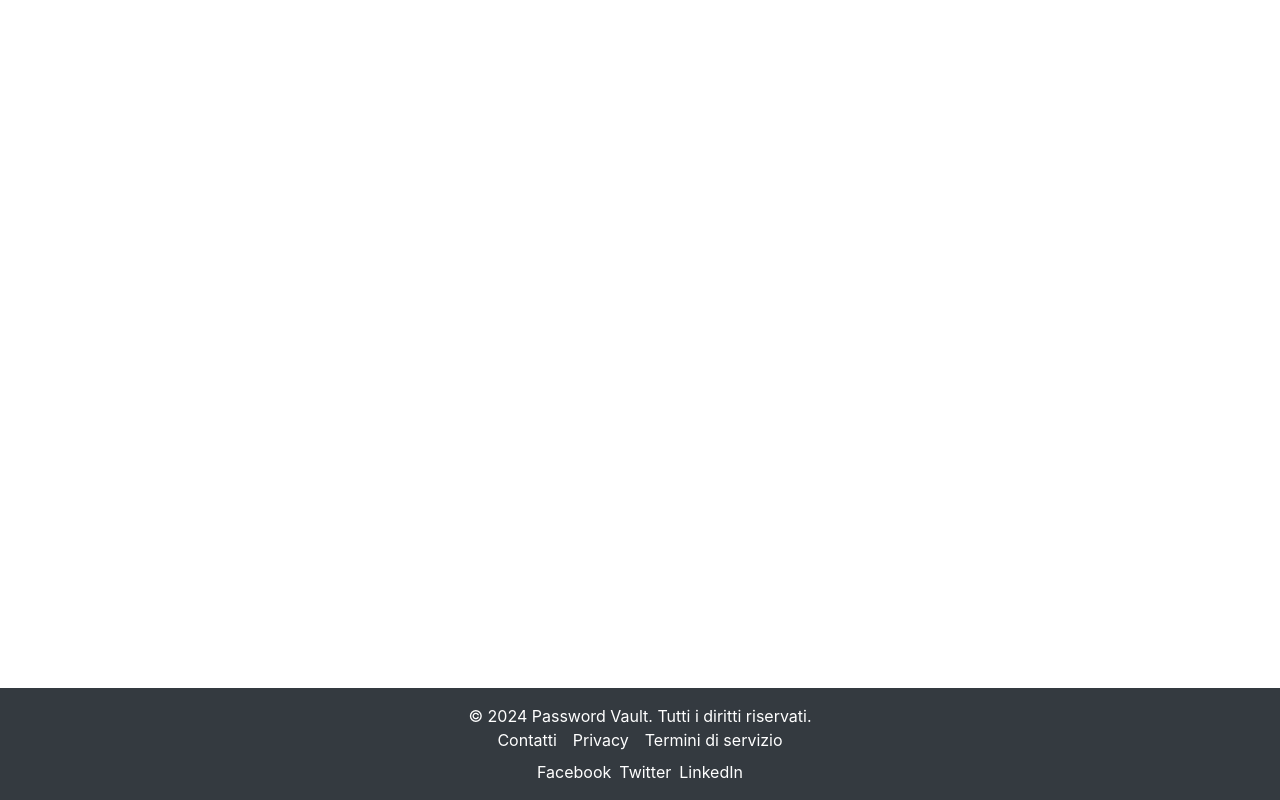
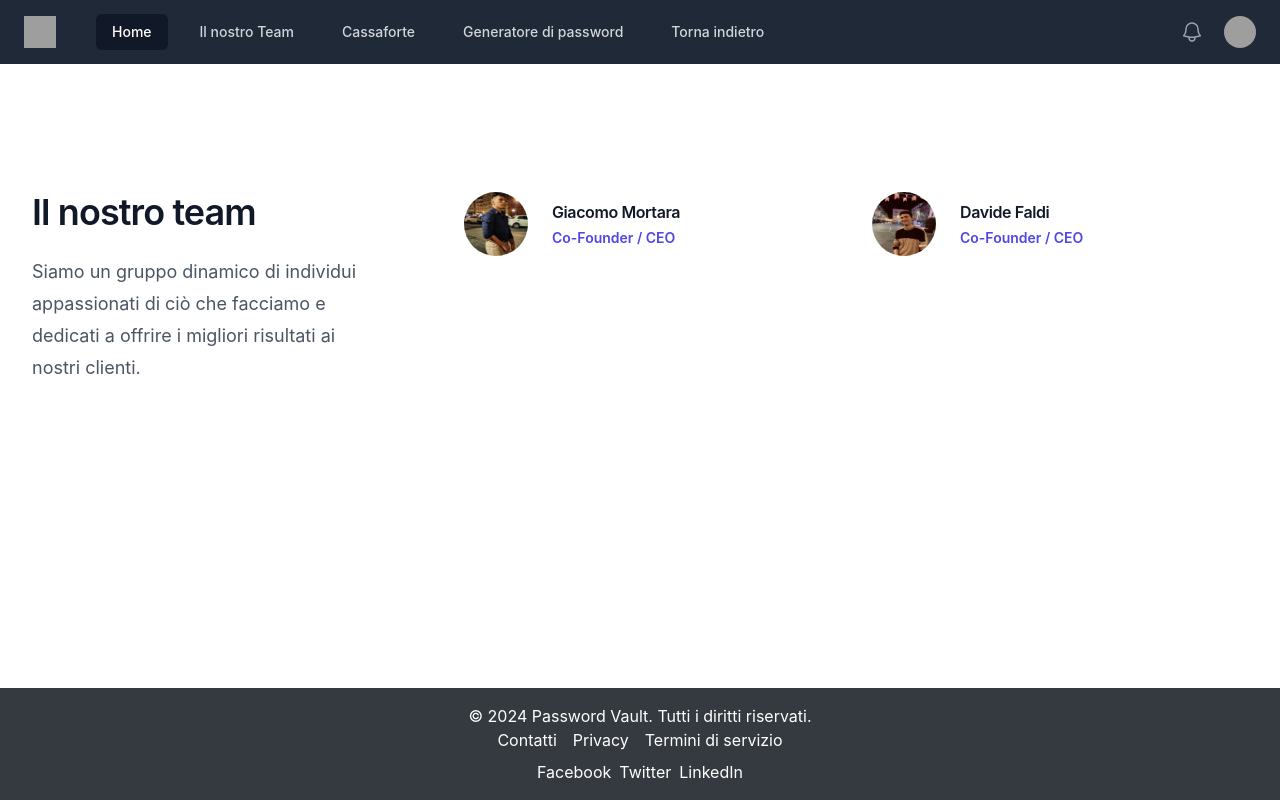
Before and after one commit to daveFprogrammer/passwordvault, a React (Create React App) app in the folder frontend/: page /team in a window 1280 px wide. Built offline with nearby package versions, Linux system fonts and the light colour scheme; grey boxes are pictures that could not be loaded.

Commit message:
create new header page

```diff
--- a/frontend/src/App.jsx
+++ b/frontend/src/App.jsx
@@ -4,16 +4,20 @@ import { BrowserRouter as Router, Route, Routes } from 'react-router-dom';
 import HomePage from './components/HomePage';
 import StartPage from './components/StartPage';
 import PasswordGenerator from './components/PasswordGenerator';
-import Footer from './components/Footer'; // Assicurati di avere un componente Footer
+import Footer from './components/Footer';
 import SignupPage from './components/SignupPage';
 import VaultPage from './components/VaultPage';
 import Login from './components/Login';
 import PasswordList from './components/PasswordList';
+import NotFoundPage from './components/NotFoundPage';
+import HeaderPage from './components/HeaderPage';
+import IlNostroTeam from './components/IlNostroTeam';
 
 const App = () => {
   return (
     <Router>
-      <div id="app" >
+      <div id="app">
+        <HeaderPage /> {/* Header visualizzato su ogni pagina */}
         <Routes>
           <Route path="/" element={<HomePage />} />
           <Route path="/start" element={<StartPage />} />
@@ -21,9 +25,10 @@ const App = () => {
           <Route path="/login" element={<Login />} />
           <Route path="/signup" element={<SignupPage />} />
           <Route path="/vault" element={<VaultPage />} />
+          <Route path="/team" element={<IlNostroTeam />} />
           <Route path="/list" element={<PasswordList />} />
+          <Route path="*" element={<NotFoundPage />} />
         </Routes>
-
       </div>
       <Footer />
     </Router>
--- /dev/null
+++ b/frontend/src/components/HeaderPage.jsx
@@ -0,0 +1,79 @@
+import React, { useState } from 'react';
+import { Link } from 'react-router-dom';
+
+const HeaderPage = () => {
+  const [isMenuOpen, setIsMenuOpen] = useState(false);
+
+  const toggleMenu = () => {
+    setIsMenuOpen(!isMenuOpen);
+  };
+
+  return (
+    <div className="min-h-full">
+      <nav className="bg-gray-800">
+        <div className="mx-auto max-w-7xl px-4 sm:px-6 lg:px-8">
+          <div className="flex h-16 items-center justify-between">
+            <div className="flex items-center">
+              <div className="flex-shrink-0">
+                <img
+                  className="h-8 w-8"
+                  src="https://tailwindui.com/plus/img/logos/mark.svg?color=indigo&shade=500"
+                  alt="Your Company"
+                />
+              </div>
+              <div className="hidden md:block">
+                <div className="ml-10 flex items-baseline space-x-4">
+                  <Link to="/" className="rounded-md bg-gray-900 px-3 py-2 text-sm font-medium text-white" aria-current="page">Home</Link>
+                  <Link to="/Team" className="rounded-md px-3 py-2 text-sm font-medium text-gray-300 hover:bg-gray-700 hover:text-white">Il nostro Team</Link>
+                  <Link to="/vault" className="rounded-md px-3 py-2 text-sm font-medium text-gray-300 hover:bg-gray-700 hover:text-white">Cassaforte</Link>
+                  <Link to="/generate" className="rounded-md px-3 py-2 text-sm font-medium text-gray-300 hover:bg-gray-700 hover:text-white">Generatore di password</Link>
+                  <Link to="/indietro" className="rounded-md px-3 py-2 text-sm font-medium text-gray-300 hover:bg-gray-700 hover:text-white">Torna indietro</Link>
+                </div>
+              </div>
+            </div>
+            <div className="hidden md:block">
+              <div className="ml-4 flex items-center md:ml-6">
+                <button type="button" className="relative rounded-full bg-gray-800 p-1 text-gray-400 hover:text-white focus:outline-none focus:ring-2 focus:ring-white focus:ring-offset-2 focus:ring-offset-gray-800">
+                  <span className="sr-only">View notifications</span>
+                  <svg className="h-6 w-6" fill="none" viewBox="0 0 24 24" strokeWidth="1.5" stroke="currentColor" aria-hidden="true">
+                    <path strokeLinecap="round" strokeLinejoin="round" d="M14.857 17.082a23.848 23.848 0 0 0 5.454-1.31A8.967 8.967 0 0 1 18 9.75V9A6 6 0 0 0 6 9v.75a8.967 8.967 0 0 1-2.312 6.022c1.733.64 3.56 1.085 5.455 1.31m5.714 0a24.255 24.255 0 0 1-5.714 0m5.714 0a3 3 0 1 1-5.714 0" />
+                  </svg>
+                </button>
+
+                {/* Profile dropdown */}
+                <div className="relative ml-3">
+                  <button
+                    type="button"
+                    onClick={toggleMenu}
+                    className="relative flex max-w-xs items-center rounded-full bg-gray-800 text-sm focus:outline-none focus:ring-2 focus:ring-white focus:ring-offset-2 focus:ring-offset-gray-800"
+                    id="user-menu-button"
+                    aria-expanded={isMenuOpen}
+                    aria-haspopup="true"
+                  >
+                    <span className="sr-only">Open user menu</span>
+                    <img className="h-8 w-8 rounded-full" src="https://images.unsplash.com/photo-1472099645785-5658abf4ff4e?ixlib=rb-1.2.1&ixid=eyJhcHBfaWQiOjEyMDd9&auto=format&fit=facearea&facepad=2&w=256&h=256&q=80" alt="User avatar" />
+                  </button>
+
+                  {isMenuOpen && (
+                    <div
+                      className="absolute right-0 z-10 mt-2 w-48 origin-top-right rounded-md bg-white py-1 shadow-lg ring-1 ring-black ring-opacity-5 focus:outline-none"
+                      role="menu"
+                      aria-orientation="vertical"
+                      aria-labelledby="user-menu-button"
+                    >
+                      <Link to="/profilo" className="block px-4 py-2 text-sm text-gray-700" role="menuitem">Your Profile</Link>
+                      <Link to="/impostazioni" className="block px-4 py-2 text-sm text-gray-700" role="menuitem">Settings</Link>
+                      <Link to="/sign" className="block px-4 py-2 text-sm text-gray-700" role="menuitem">Sign out</Link>
+                    </div>
+                  )}
+                </div>
+              </div>
+            </div>
+          </div>
+        </div>
+      </nav>
+    </div>
+  );
+};
+
+export default HeaderPage;
--- /dev/null
+++ b/frontend/src/components/IlNostroTeam.jsx
@@ -0,0 +1,48 @@
+import React from 'react';
+import jack from "./assets/jack.jpg"; // Importa l'immagine
+import davidino from "./assets/davidino.jpg"; // Importa l'immagine
+
+const teamMembers = [
+  {
+    name: 'Giacomo Mortara',
+    role: 'Co-Founder / CEO',
+    img: <img src={jack} alt="Jackkmortar" className="h-16 w-16 rounded-full" />,
+  },
+  {
+    name: 'Davide Faldi',
+    role: 'Co-Founder / CEO',
+    img: <img src={davidino} alt="davide" className="h-16 w-16 rounded-full" />,
+  },
+  // Aggiungi altri membri del team qui
+];
+
+const IlNostroTeam = () => {
+  return (
+    <div className="bg-white py-24 sm:py-32">
+      <div className="mx-auto grid max-w-7xl gap-20 px-6 lg:px-8 xl:grid-cols-3">
+        <div className="max-w-xl">
+          <h2 className="text-pretty text-3xl font-semibold tracking-tight text-gray-900 sm:text-4xl">Il nostro team</h2>
+          <p className="mt-6 text-lg leading-8 text-gray-600">
+            Siamo un gruppo dinamico di individui appassionati di ciò che facciamo e dedicati a offrire i migliori risultati ai nostri clienti.
+          </p>
+        </div>
+
+        <ul className="grid gap-x-8 gap-y-12 sm:grid-cols-2 sm:gap-y-16 xl:col-span-2">
+          {teamMembers.map((member, index) => (
+            <li key={index}>
+              <div className="flex items-center gap-x-6">
+                {member.img}
+                <div>
+                  <h3 className="text-base font-semibold leading-7 tracking-tight text-gray-900">{member.name}</h3>
+                  <p className="text-sm font-semibold leading-6 text-indigo-600">{member.role}</p>
+                </div>
+              </div>
+            </li>
+          ))}
+        </ul>
+      </div>
+    </div>
+  );
+};
+
+export default IlNostroTeam;
--- /dev/null
+++ b/frontend/src/components/NotFoundPage.jsx
@@ -0,0 +1,27 @@
+import React from "react";
+import { Link } from "react-router-dom";
+
+const NotFoundPage = () => {
+  return (
+    <main className="grid min-h-full place-items-center bg-white px-6 py-24 sm:py-32 lg:px-8">
+      <div className="text-center">
+        <p className="text-base font-semibold text-indigo-600 ">404</p>
+        <h1 className="mt-4 text-5xl font-semibold tracking-tight text-gray-900 sm:text-7xl">Pagina non trovata</h1>
+        <p className="mt-6 text-lg text-gray-500">Spiacenti, non siamo riusciti a trovare la pagina che stai cercando.</p>
+        <div className="mt-10 flex items-center justify-center gap-x-6">
+          <Link
+            to="/"
+            className="rounded-md bg-indigo-600 px-3.5 py-2.5 text-sm font-semibold text-white shadow-sm hover:bg-indigo-500 focus-visible:outline focus-visible:outline-2 focus-visible:outline-offset-2 focus-visible:outline-indigo-600"
+          >
+            Torna alla home
+          </Link>
+          <Link to="/supporto" className="text-sm font-semibold text-gray-900">
+            Contatta il supporto <span aria-hidden="true">&rarr;</span>
+          </Link>
+        </div>
+      </div>
+    </main>
+  );
+};
+
+export default NotFoundPage;
```
Also changed, not shown: frontend/src/components/assets/davidino.jpg (added), frontend/src/components/assets/jack.jpg (added).
